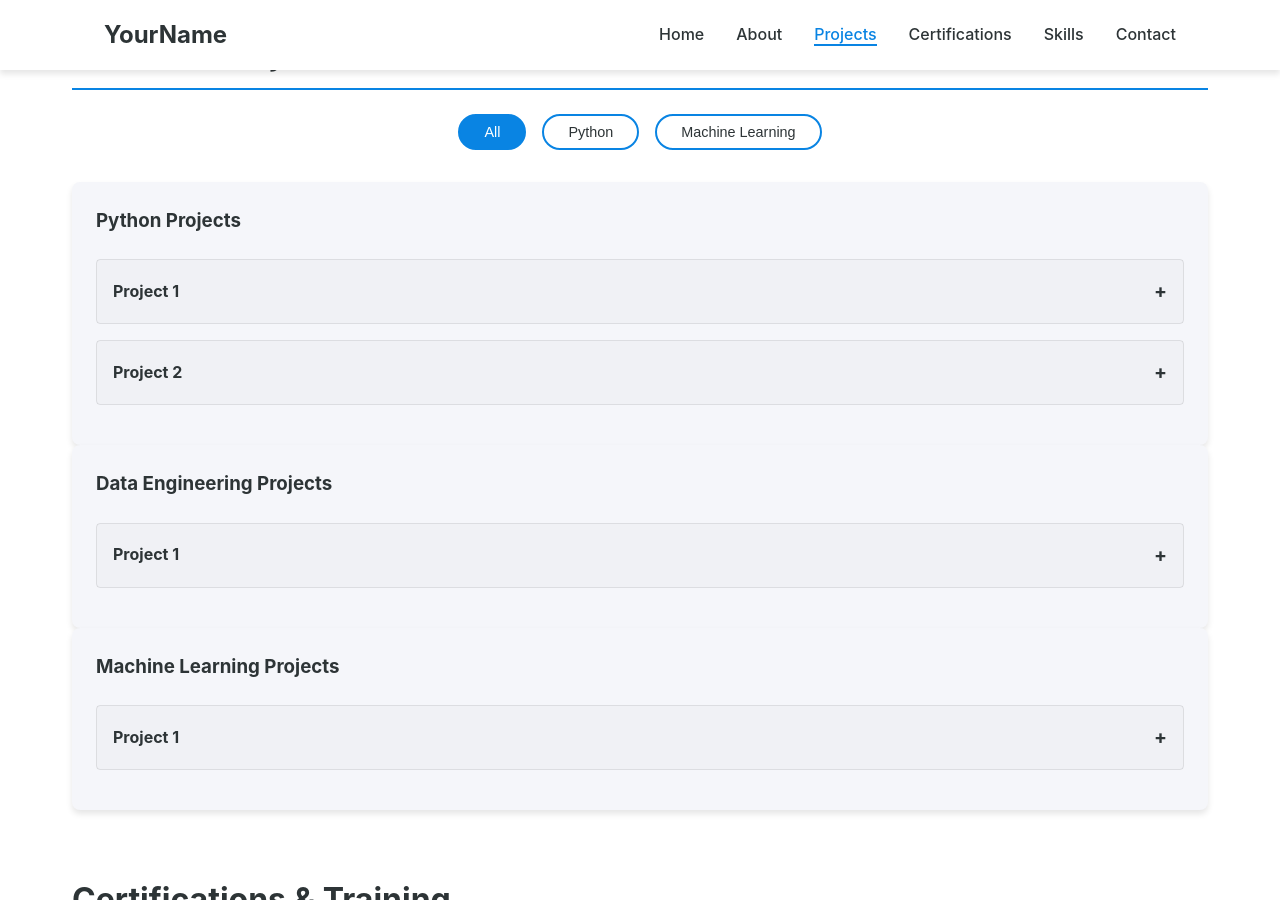
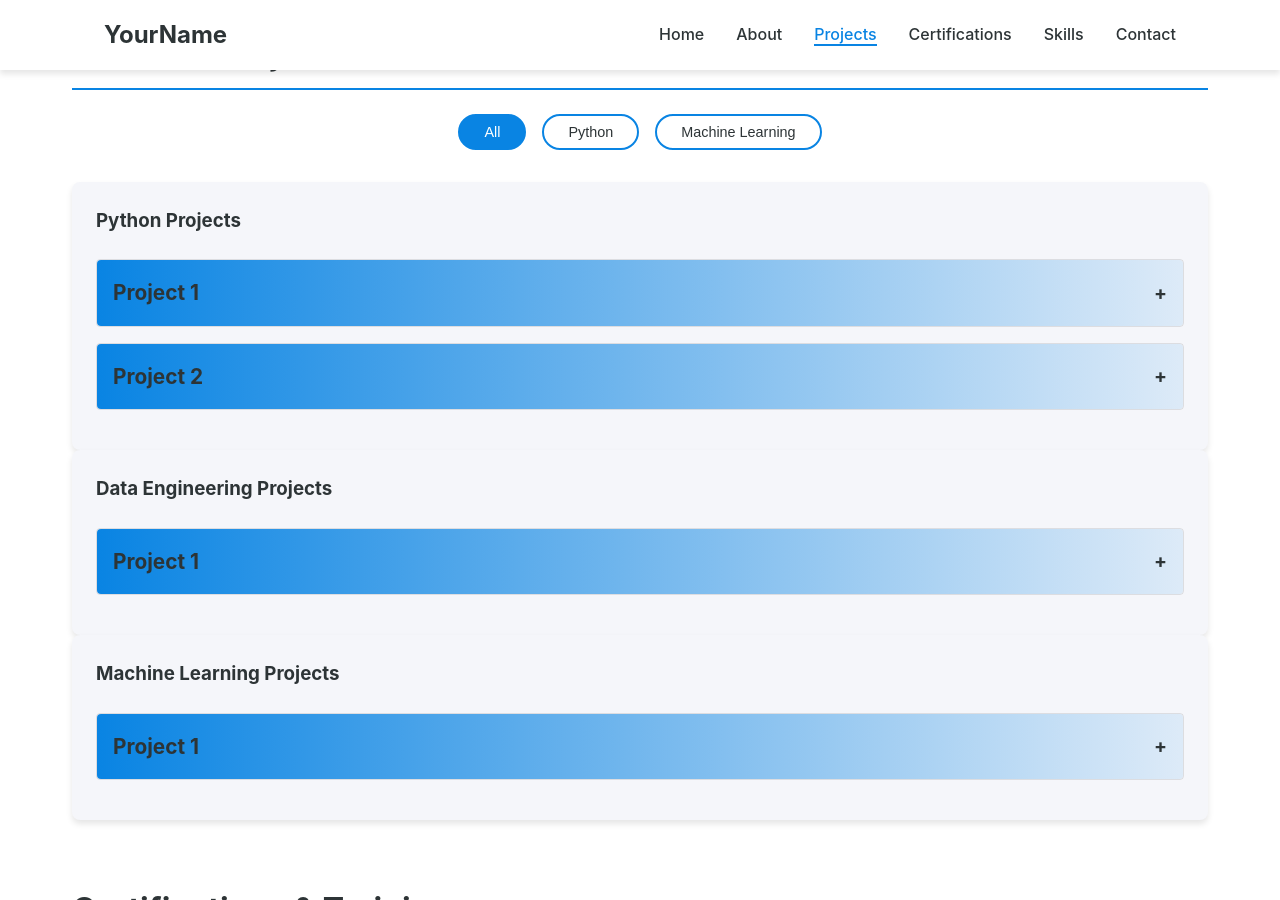
Before and after one commit to vsdaiml75/vijaydixit.github.io, a Jekyll site: the page index.html, which Jekyll copies as it is, in a window 1280 px wide and 900 px high, scrolled down 1361 px. Built offline with Jekyll 4.4.1, drawn with Linux system fonts in a browser that asks for light colours.

Commit message:
changed css

```diff
--- a/css/style.css
+++ b/css/style.css
@@ -103,10 +103,11 @@ h2 {
 /* Projects Section */
 .project-grid {
     display: grid;
-    grid-template-columns: repeat(auto-fit, minmax(300px, 1fr));
+    grid-template-columns: repeat(2, 1fr);
     gap: 2rem;
     position: relative;
-    min-height: 200px; /* Adjust based on your content */
+    max-width: 1200px;
+    margin: 0 auto;
 }
 
 .project-card {
@@ -115,8 +116,6 @@ h2 {
     padding: 1.5rem;
     box-shadow: var(--shadow);
     transition: var(--transition);
-    opacity: 1;
-    transform: scale(1);
 }
 
 .project-card:hover {
@@ -467,7 +466,8 @@ section {
 .project-header {
     padding: 1rem;
     cursor: pointer;
-    background: rgba(0, 0, 0, 0.02);
+    background: linear-gradient(to right, var(--secondary-color) 0%, rgba(9, 132, 227, 0.1) 100%);
+    border-radius: 4px;
     display: flex;
     justify-content: space-between;
     align-items: center;
@@ -479,6 +479,8 @@ section {
 }
 
 .project-header h4 {
+    font-size: 1.3rem;
+    color: var(--primary-color);
     margin: 0;
     display: flex;
     justify-content: space-between;
@@ -522,10 +524,10 @@ section {
 }
 
 .detail-item h6 {
-    font-size: 1rem;
-    color: var(--primary-color);
+    font-size: 0.95rem;
+    color: var(--text-color);
     margin-bottom: 0.5rem;
-    font-weight: 600;
+    font-weight: 500;
 }
 
 .detail-item ul {
@@ -584,3 +586,10 @@ section {
 .project-item.active .project-content {
     max-height: 1000px; /* Increased to accommodate more content */
 }
+
+/* Responsive adjustments */
+@media (max-width: 992px) {
+    .project-grid {
+        grid-template-columns: 1fr; /* Single column on smaller screens */
+    }
+}
```
